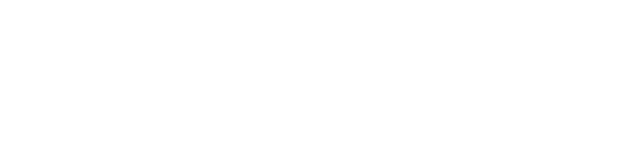
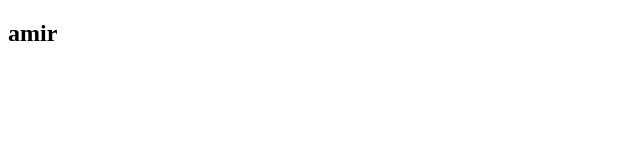
Before and after one commit to abedarad76/timer, a plain HTML site: page index.html in a window 1280 px wide. Shown: the full height of the page, 0-640 px from the left. Drawn offline with Linux system fonts and the light colour scheme.

Commit message:
timer-div

```diff
--- a/index.html
+++ b/index.html
@@ -7,7 +7,9 @@
     <link rel="stylesheet" href="./style.css">
 </head>
 <body>
-
+    <div>
+        <h2>amir</h2>
+    </div>
 </body>
 <script src="./script.js"></script>
 </html>
```
